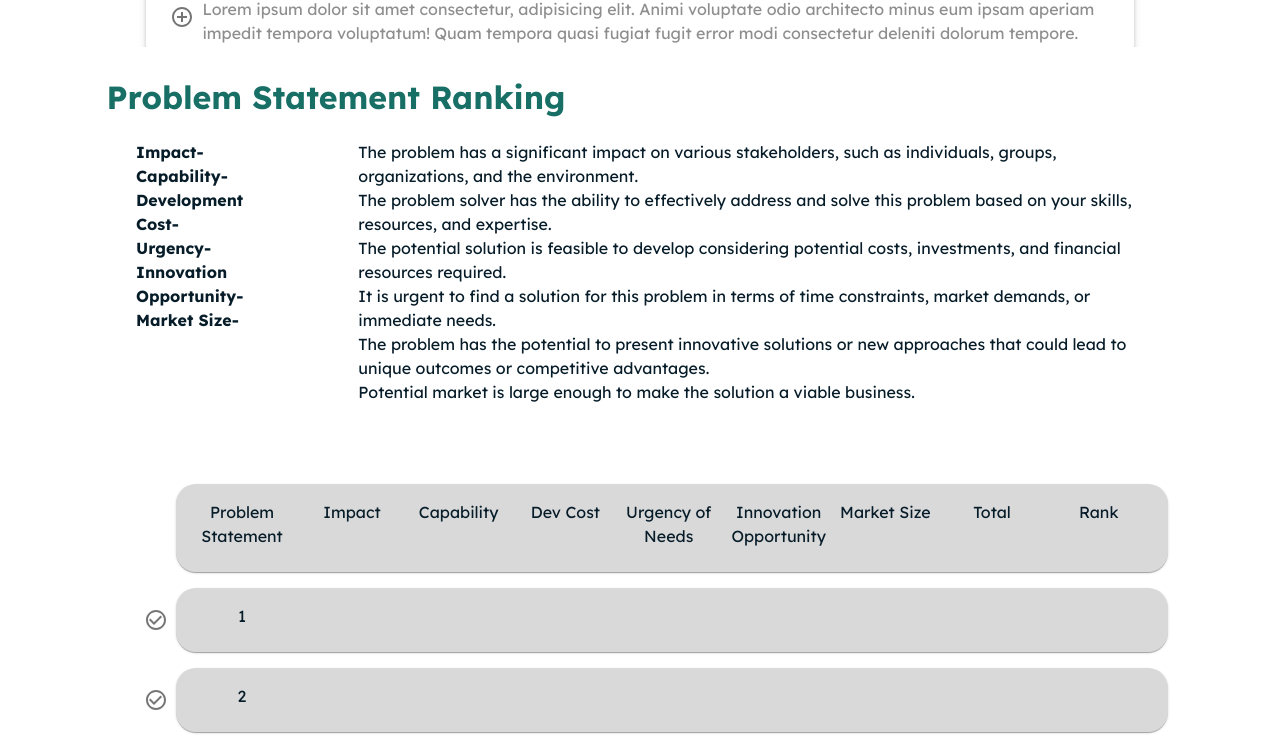
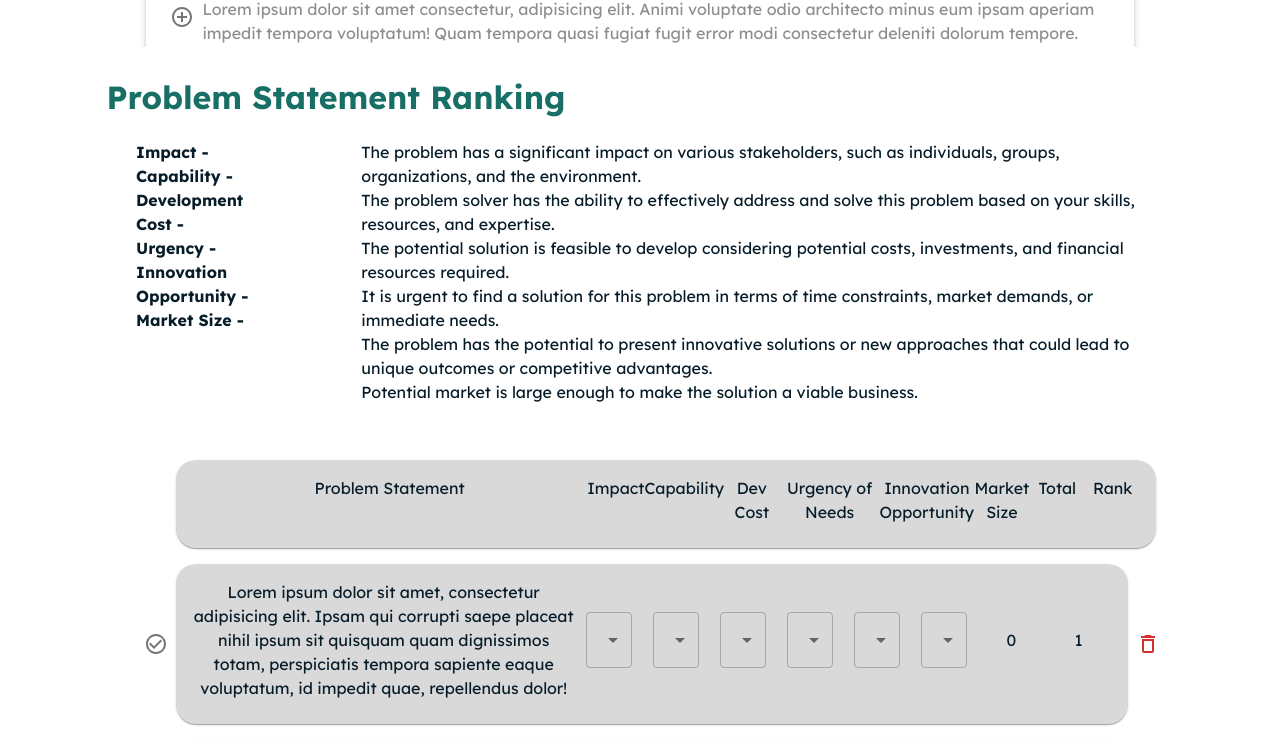
Before and after one commit to frnzgngbs/ElevateMe-FrontEnd, a React (Create React App) app: page /rank in a window 1280 px wide. Shown: the part 759-1499 px from the top of the page. Built offline with nearby package versions, Linux system fonts and the light colour scheme; sample sign-in values are in the browser's storage.

Commit message:
Minor changes on ranking page.

```diff
--- a/src/pages/Ranking.jsx
+++ b/src/pages/Ranking.jsx
@@ -9,10 +9,14 @@ import {
 	CardContent,
 	Grid,
 	IconButton,
+	FormControl,
+	Select,
+	MenuItem,
 } from "@mui/material";
 import React from "react";
 import PSListCard from "../components/RankingPSCard";
 import CheckCircleOutlineIcon from "@mui/icons-material/CheckCircleOutline";
+import DeleteOutlineIcon from "@mui/icons-material/DeleteOutline";
 
 const Ranking = () => {
 	const data = [
@@ -86,7 +90,7 @@ const Ranking = () => {
 				<Typography variant="h3">Problem Statement Ranking</Typography>
 			</Box>
 
-			<Box sx={{ display: "flex", gap: 10, mx: 17, mb: 10 }}>
+			<Box sx={{ display: "flex", gap: 10, mx: 17, mb: 7 }}>
 				<Box
 					sx={{
 						display: "flex",
@@ -95,7 +99,7 @@ const Ranking = () => {
 					{criteria.map(({ criteria_title }, index) => (
 						<Box key={index}>
 							<Typography variant="body1" sx={{ fontWeight: "bold" }}>
-								{criteria_title}-
+								{criteria_title} -
 							</Typography>
 						</Box>
 					))}
@@ -113,14 +117,14 @@ const Ranking = () => {
 				</Box>
 			</Box>
 
-			<Box>
+			<Box sx={{ mr: 14, ml: 17, mb: 2 }}>
 				<Card
 					sx={{
-						mr: 14,
-						ml: 22,
 						background: "#D9D9D9",
 						borderRadius: 5,
+						width: "95%",
 						mb: 2,
+						ml: 5,
 					}}>
 					<CardContent
 						sx={{
@@ -130,8 +134,8 @@ const Ranking = () => {
 							borderRadius: 5,
 						}}>
 						<Grid container sx={{ justifyContent: "space-between" }}>
-							<Grid item xs>
-								<Typography sx={{ width: "100px", textAlign: "center" }}>
+							<Grid item xs={5}>
+								<Typography sx={{ textAlign: "center" }}>
 									Problem Statement
 								</Typography>
 							</Grid>
@@ -169,7 +173,7 @@ const Ranking = () => {
 
 				{sample.map((value) => {
 					return (
-						<Box sx={{ display: "flex", mr: 14, ml: 17, mb: 2 }}>
+						<Box sx={{ display: "flex", mb: 2 }}>
 							<IconButton>
 								<CheckCircleOutlineIcon />
 							</IconButton>
@@ -177,7 +181,7 @@ const Ranking = () => {
 								sx={{
 									background: "#D9D9D9",
 									borderRadius: 5,
-									width: "100%",
+									width: "95%",
 								}}>
 								<CardContent
 									sx={{
@@ -187,42 +191,123 @@ const Ranking = () => {
 										borderRadius: 5,
 									}}>
 									<Grid container sx={{ justifyContent: "space-between" }}>
-										<Grid item xs>
-											<Typography sx={{ width: "100px", textAlign: "center" }}>
+										<Grid item xs={5}>
+											<Typography sx={{ textAlign: "center" }}>
+												Lorem ipsum dolor sit amet, consectetur adipisicing
+												elit. Ipsam qui corrupti saepe placeat nihil ipsum sit
+												quisquam quam dignissimos totam, perspiciatis tempora
+												sapiente eaque voluptatum, id impedit quae, repellendus
+												dolor!
+											</Typography>
+										</Grid>
+										<Grid
+											item
+											xs
+											sx={{ display: "flex", justifyContent: "center" }}>
+											<FormControl sx={{ justifyContent: "center" }}>
+												<Select label="Age">
+													<MenuItem value={1}>1</MenuItem>
+													<MenuItem value={2}>2</MenuItem>
+													<MenuItem value={3}>3</MenuItem>
+													<MenuItem value={4}>4</MenuItem>
+													<MenuItem value={5}>5</MenuItem>
+												</Select>
+											</FormControl>
+										</Grid>
+										<Grid
+											item
+											xs
+											sx={{ display: "flex", justifyContent: "center" }}>
+											<FormControl sx={{ justifyContent: "center" }}>
+												<Select label="Age">
+													<MenuItem value={1}>1</MenuItem>
+													<MenuItem value={2}>2</MenuItem>
+													<MenuItem value={3}>3</MenuItem>
+													<MenuItem value={4}>4</MenuItem>
+													<MenuItem value={5}>5</MenuItem>
+												</Select>
+											</FormControl>
+										</Grid>
+										<Grid
+											item
+											xs
+											sx={{ display: "flex", justifyContent: "center" }}>
+											<FormControl sx={{ justifyContent: "center" }}>
+												<Select label="Age">
+													<MenuItem value={1}>1</MenuItem>
+													<MenuItem value={2}>2</MenuItem>
+													<MenuItem value={3}>3</MenuItem>
+													<MenuItem value={4}>4</MenuItem>
+													<MenuItem value={5}>5</MenuItem>
+												</Select>
+											</FormControl>
+										</Grid>
+										<Grid
+											item
+											xs
+											sx={{ display: "flex", justifyContent: "center" }}>
+											<FormControl sx={{ justifyContent: "center" }}>
+												<Select label="Age">
+													<MenuItem value={1}>1</MenuItem>
+													<MenuItem value={2}>2</MenuItem>
+													<MenuItem value={3}>3</MenuItem>
+													<MenuItem value={4}>4</MenuItem>
+													<MenuItem value={5}>5</MenuItem>
+												</Select>
+											</FormControl>
+										</Grid>
+										<Grid
+											item
+											xs
+											sx={{ display: "flex", justifyContent: "center" }}>
+											<FormControl sx={{ justifyContent: "center" }}>
+												<Select label="Age">
+													<MenuItem value={1}>1</MenuItem>
+													<MenuItem value={2}>2</MenuItem>
+													<MenuItem value={3}>3</MenuItem>
+													<MenuItem value={4}>4</MenuItem>
+													<MenuItem value={5}>5</MenuItem>
+												</Select>
+											</FormControl>
+										</Grid>
+										<Grid
+											item
+											xs
+											sx={{ display: "flex", justifyContent: "center" }}>
+											<FormControl sx={{ justifyContent: "center" }}>
+												<Select label="Age">
+													<MenuItem value={1}>1</MenuItem>
+													<MenuItem value={2}>2</MenuItem>
+													<MenuItem value={3}>3</MenuItem>
+													<MenuItem value={4}>4</MenuItem>
+													<MenuItem value={5}>5</MenuItem>
+												</Select>
+											</FormControl>
+										</Grid>
+										<Grid
+											item
+											xs
+											sx={{ display: "flex", justifyContent: "center" }}>
+											<Typography
+												sx={{ display: "flex", alignItems: "center" }}>
+												0
+											</Typography>
+										</Grid>
+										<Grid
+											item
+											xs
+											sx={{ display: "flex", justifyContent: "center" }}>
+											<Typography
+												sx={{ display: "flex", alignItems: "center" }}>
 												{value}
 											</Typography>
-										</Grid>
-										<Grid item xs>
-											<Typography textAlign={"center"}></Typography>
-										</Grid>
-										<Grid item xs>
-											<Typography textAlign={"center"}></Typography>
-										</Grid>
-										<Grid item xs>
-											<Typography textAlign={"center"}></Typography>
-										</Grid>
-										<Grid item xs>
-											<Typography
-												sx={{
-													width: "100px",
-													textAlign: "center",
-												}}></Typography>
-										</Grid>
-										<Grid item xs>
-											<Typography textAlign={"center"}></Typography>
-										</Grid>
-										<Grid item xs textAlign={"center"}>
-											<Typography></Typography>
-										</Grid>
-										<Grid item xs textAlign={"center"}>
-											<Typography></Typography>
-										</Grid>
-										<Grid item xs textAlign={"center"}>
-											<Typography></Typography>
 										</Grid>
 									</Grid>
 								</CardContent>
 							</Card>
+							<IconButton>
+								<DeleteOutlineIcon fontSize={"medium"} color="error" />
+							</IconButton>
 						</Box>
 					);
 				})}
```
